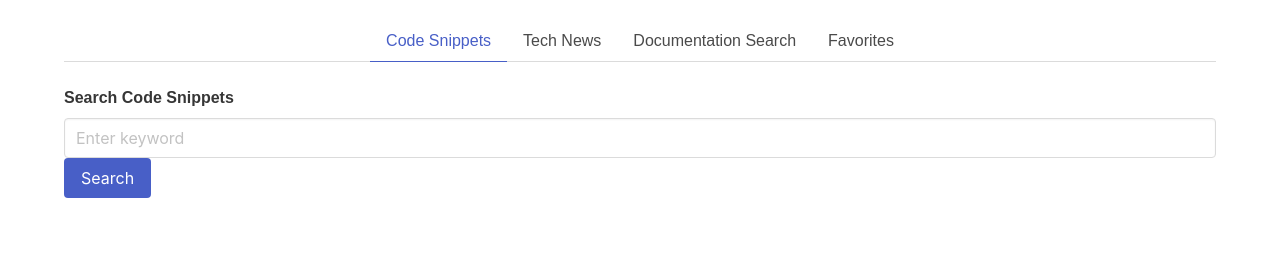
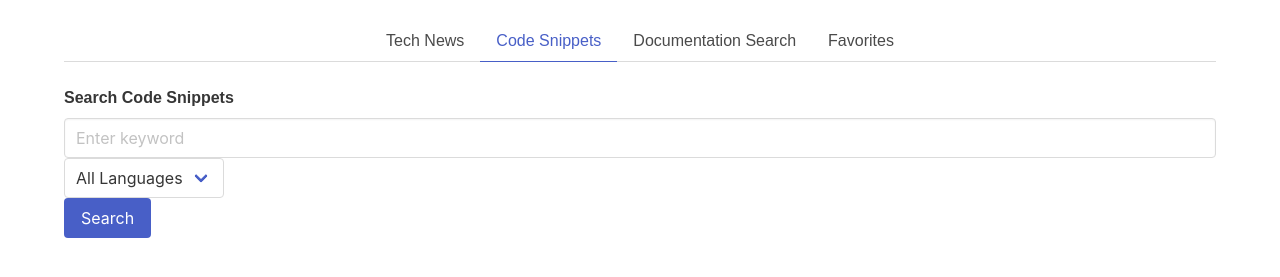
Before and after one commit to rp192w/programmers-toolbox, a plain HTML site: page index.html in a window 1280 px wide. Both pictures are taken after a click on the link "Code Snippets". Shown: the part 87-364 px from the top of the page. Drawn offline with nearby package versions, Linux system fonts and the light colour scheme; no server answers.

Commit message:
added dropdown to select language for code snippets

```diff
--- a/assets/js/scripts.js
+++ b/assets/js/scripts.js
@@ -2,16 +2,16 @@
 document.addEventListener('DOMContentLoaded', () => {
   // Define references to the tabs in the DOM
   const tabs = {
+    news: document.getElementById('news-tab'),
     snippets: document.getElementById('snippets-tab'),
-    news: document.getElementById('news-tab'),
     docs: document.getElementById('docs-tab'),
     favorites: document.getElementById('favorites-tab')
   };
 
   // Define references to the content sections in the DOM
   const contents = {
+    news: document.getElementById('news-content'),
     snippets: document.getElementById('snippets-content'),
-    news: document.getElementById('news-content'),
     docs: document.getElementById('docs-content'),
     favorites: document.getElementById('favorites-content')
   };
@@ -46,7 +46,11 @@ document.addEventListener('DOMContentLoaded', () => {
   });
 
   // Add click event listeners to the search buttons
-  searchButtons.snippets.addEventListener('click', () => fetchSnippets(document.getElementById('snippet-search').value));
+  searchButtons.snippets.addEventListener('click', () => {
+    const query = document.getElementById('snippet-search').value;
+    const language = document.getElementById('language-select').value;
+    fetchSnippets(query, language);
+  });
   searchButtons.docs.addEventListener('click', () => fetchDocs(document.getElementById('docs-search').value));
 
   // Add click event listener to the modal close button
@@ -66,10 +70,17 @@ document.addEventListener('DOMContentLoaded', () => {
   }
 
   // Function to fetch snippets from the GitHub API
-  function fetchSnippets(query) {
-    fetch(`https://api.github.com/gists/public?q=${query}`)
+  function fetchSnippets(query, language) {
+    let url = `https://api.github.com/gists/public?q=${query}`;
+    if (language) {
+      url += `+language:${language}`;
+    }
+    fetch(url)
       .then(response => response.json())
-      .then(data => updateResults('snippets', data, formatGist));
+      .then(data => {
+        const filteredData = language ? data.filter(gist => Object.values(gist.files).some(file => file.language === language)) : data;
+        updateResults('snippets', filteredData, formatGist);
+      });
   }
 
   // Function to fetch details of a specific gist from the GitHub API
@@ -103,6 +114,7 @@ document.addEventListener('DOMContentLoaded', () => {
     return `
       <div class="box">
         <h3 class="title is-5">${gist.description || 'No description'}</h3>
+        <p>Files: ${Object.keys(gist.files).join(', ')}</p>
         <button class="button is-small is-link view-details" data-id="${gist.id}">View Details</button>
         <button class="button is-small is-info save-favorite" data-id="${gist.id}" data-desc="${gist.description || 'No description'}" data-type="snippet">Save to Favorites</button>
       </div>
@@ -191,4 +203,7 @@ function showFavorites() {
     localStorage.setItem('favorites', JSON.stringify(favorites));
     showFavorites();
   }
+
+  // Initially activate the 'news' tab
+  switchTab('news');
 });
--- a/index.html
+++ b/index.html
@@ -13,30 +13,57 @@
       <h1 class="title has-text-centered">Programmer's Toolbox</h1>
       <div class="tabs is-centered">
         <ul>
-          <li class="is-active"><a id="newsnippets-tab">Code Snippets</a></li>
-          <li><a id="news-tab">Tech News</a></li>
+          <li class="is-active"><a id="news-tab">Tech News</a></li>
+          <li><a id="snippets-tab">Code Snippets</a></li>
           <li><a id="docs-tab">Documentation Search</a></li>
           <li><a id="favorites-tab">Favorites</a></li>
         </ul>
       </div>
       <div id="content">
+        <!-- Tech News Content -->
+        <div id="news-content">
+          <div id="news-result" class="content">
+            <!-- News articles will be displayed here -->
+          </div>
+        </div>
         <!-- Code Snippets Content -->
-        <div id="snippets-content">
+        <div id="snippets-content" class="is-hidden">
           <div class="field">
             <label class="label">Search Code Snippets</label>
             <div class="control">
               <input id="snippet-search" class="input" type="text" placeholder="Enter keyword">
             </div>
+            <div class="control">
+              <div class="select">
+                <select id="language-select">
+                  <option value="">All Languages</option>
+                  <option value="HTML">HTML</option>
+                  <option value="CSS">CSS</option>
+                  <option value="JavaScript">JavaScript</option>
+                  <option value="JSON">JSON</option>
+                  <option value="C">C</option>
+                  <option value="C++">C++</option>
+                  <option value="C#">C#</option>
+                  <option value="Go">Go</option>
+                  <option value="Python">Python</option>
+                  <option value="Java">Java</option>
+                  <option value="Objective-C">Objective-C</option>
+                  <option value="Markdown">Markdown</option>
+                  <option value="Perl">Perl</option>
+                  <option value="PHP">PHP</option>
+                  <option value="Ruby">Ruby</option>
+                  <option value="Rust">Rust</option>
+                  <option value="SQL">SQL</option>
+                  <option value="Swift">Swift</option>
+                  <option value="TypeScript">TypeScript</option>
+                  <option value="XML">XML</option>
+                </select>
+              </div>
+            </div>
             <button id="snippet-search-btn" class="button is-link">Search</button>
           </div>
           <div id="snippets-result" class="content">
             <!-- Snippet results will be displayed here -->
-          </div>
-        </div>
-        <!-- Tech News Content -->
-        <div id="news-content" class="is-hidden">
-          <div id="news-result" class="content">
-            <!-- News articles will be displayed here -->
           </div>
         </div>
         <!-- Documentation Search Content -->
```
Also changed, not shown: README.md. Lines whose indentation alone changed are shown as unchanged.
